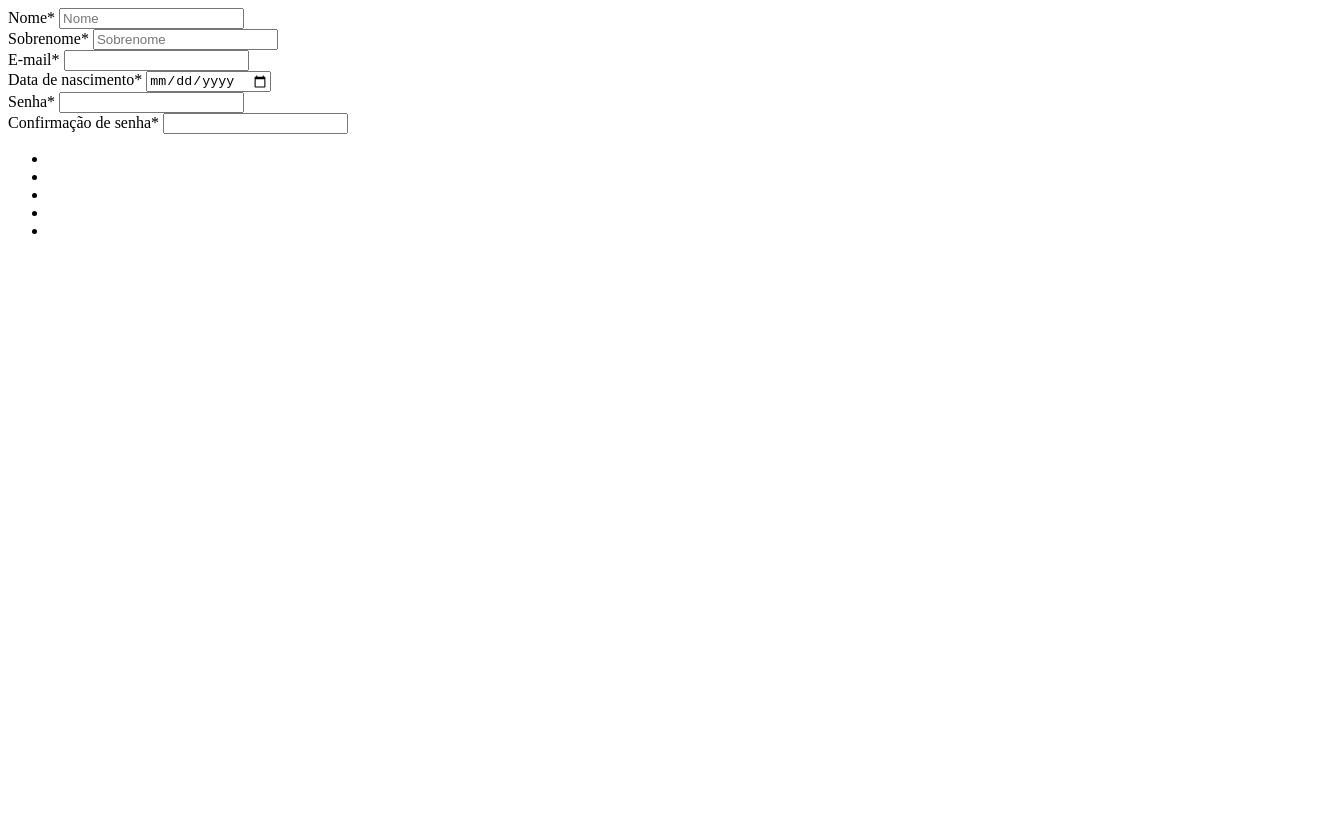
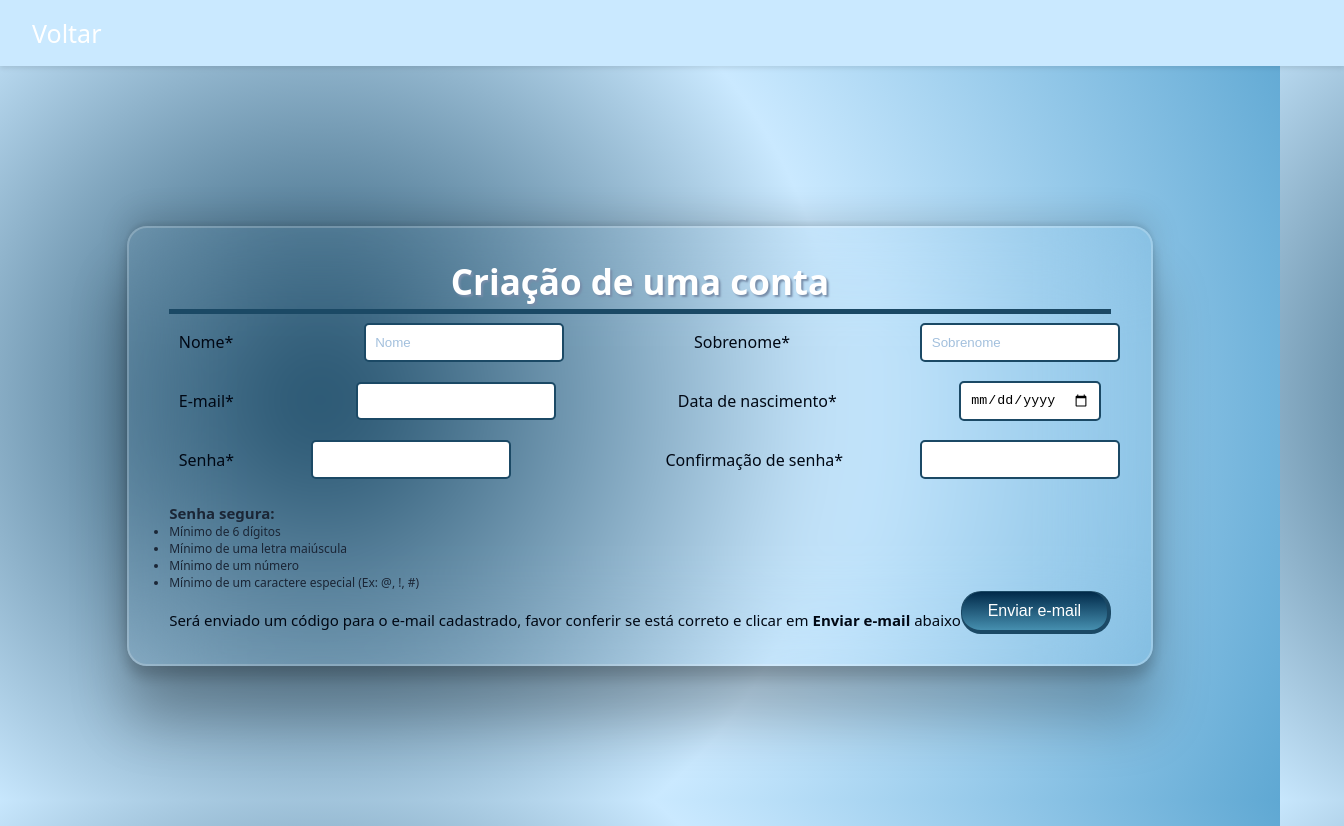
Before and after one commit to MariaFernandaMrqs/P-gina-de-login, a plain HTML site: page criar_conta.html in a window 1280 px wide. Shown: the whole page, 1344 px wide, since content can reach past the window. Before the commit the page ends 800 px from the top, so only its background shows below. Drawn offline with Linux system fonts and the light colour scheme; a web font is replaced by a local one.

Commit message:
atualizações de css e novo arquivo para criação de conta

```diff
--- a/conta.css
+++ b/conta.css
@@ -0,0 +1,139 @@
+@import url('https://fonts.googleapis.com/css2?family=Inter:ital,opsz,wght@0,14..32,100..900;1,14..32,100..900&family=Libertinus+Math&family=Libertinus+Mono&display=swap');
+
+* {
+    margin: 0;
+    padding: 0;
+    box-sizing: 0;
+}
+body{
+    background: radial-gradient(circle at 25%, #1b4965ff, #cae9ffff, #5fa8d3ff);
+    font-family: "Libertinus Math", system-ui;
+    font-style: normal;
+    font-weight: 400;
+    color: #000814;
+    height: 100vh;
+    background-position: 50%;
+    background-size: cover;
+    display: block;
+}
+.barra{
+    background-color: #1b4965ff;
+    width: 100%;
+    height: 5px;
+    margin-top: 4px;
+    align-self: center;
+}
+h1{
+    color:#ffffff;
+    text-align: center;
+    font-size: 35px;
+    text-shadow: 2px 2px 2px #778da9;
+}
+main{
+    display: flex;
+    justify-content: center;
+    align-items: center;
+    flex: row;
+    padding: 20px;
+    height: calc(100vh - 80px);
+}
+form{
+    background-color: transparent;
+    border: 2px solid rgba(255, 255, 255, .2);
+    border-radius: 10px;
+    color: #000814;
+    backdrop-filter: blur(50px);
+    box-shadow: rgba(0, 0, 0, 0.25) 0px 54px 55px, rgba(0, 0, 0, 0.12) 0px -12px 30px, rgba(0, 0, 0, 0.17) 0px 12px 13px, rgba(0, 0, 0, 0.09) 0px -3px 5px;
+    padding: 30px 40px;
+    border-radius: 20px;
+    gap: 10px;
+    outline: none;
+}
+
+p{
+    font-size: 17px;
+    padding-top: 15px;
+}
+input::placeholder{
+    color: #a3c0dd;
+}
+
+input {
+    padding: 0.6rem;
+    border: 2px solid #1b4965ff;
+    outline: none;
+    border-radius: 5px;
+    cursor: pointer;
+}
+.email, .data{
+    gap: 2px;
+    padding: 0.6rem;
+    display: flex;
+    align-items: center;
+    justify-content: space-between;
+}
+
+.senha{
+    gap: 2px;
+    padding: 0.6rem;
+    width: 100%;
+    display: flex;
+    align-items: center;
+    justify-content: space-between;
+}
+.data{
+    width: 40%;
+}
+
+.nome{
+    gap: 2px;
+    width: 100%;
+    padding: 0.6rem;
+    display: flex;
+    align-items: center;
+    justify-content: space-between;
+}
+button{
+    color: #ffffff;
+    font-size: 16px;
+    border-radius: 20px;
+    padding: 10px;
+    align-self: center;
+    width: 150px;
+    border: 1px solid #1b4965ff;
+    background-image: linear-gradient(#012a4a, #468faf);
+    border-right-width: 4px;
+    border-bottom-width: 4px;
+    font-weight: 400;
+    cursor: pointer;
+}
+.botao{
+    display: flex;
+    justify-content: center;
+    align-items: center;
+}
+header{
+    padding: 1rem 2rem;
+    background-color: #cae9ffff;
+    text-align: left;
+    display: flex;
+    align-self: center;
+    justify-self: flex-start;
+    position: fixed/top;
+    box-shadow: 0 2px 5px rgba(0, 0, 0, 0.1);
+    width: 100%;
+}
+.voltar{
+    color: #ffffff;
+    text-decoration: none;
+    font-weight: 400;
+    font-size: 25px;
+}
+.regra{
+    text-align: left;
+    color: #1b2636;
+    font-size: 12px;
+}
+p{
+    font-size: 15px;
+}
--- a/criar_conta.html
+++ b/criar_conta.html
@@ -1,44 +1,63 @@
 <!DOCTYPE html>
 <html lang="pt-br">
+
 <head>
     <meta charset="UTF-8">
     <meta name="viewport" content="width=device-width, initial-scale=1.0">
     <link rel="stylesheet" href="conta.css">
     <title>Criação de conta</title>
 </head>
-<body> <!--nome, sobrenome, e-mail, data, senha, confirmação de senha-->
+
+<body>
+    <header>
+        <div>
+            <a class="voltar" href="index.html">Voltar</a>
+        </div>
+    </header> <!--nome, sobrenome, e-mail, data, senha, confirmação de senha-->
+    <main>
         <form>
-        <div>
+            <div class="criar">
+                <h1>Criação de uma conta</h1>
+                <div class="barra"></div>
+            </div>
+            <div class="campo">
+                <div class="nome">
                     <label for="nome">Nome*</label>
                     <input type="text" name="nome" id="nome" placeholder="Nome">
-        </div>
-        <div>
+
                     <label for="nome2">Sobrenome*</label>
                     <input type="text" name="nome2" id="nome2" placeholder="Sobrenome">
                 </div>
-        <div>
+                <d class="email" class="data">
                     <label for="email">E-mail*</label>
                     <input type="email" name="email" id="email">
-        </div>
-        <div>
+
                     <label for="data">Data de nascimento*</label>
                     <input type="date" name="data" id="data">
                 </div>
-        <div>
+                <div class="senha">
                     <label for="senha">Senha*</label>
                     <input type="password" name="senha" id="senha"><br>
                     <label for="senha2">Confirmação de senha*</label>
                     <input type="password" name="senha2" id="senha2">
                 </div>
-        <div> <!---->
+            </div>
+            <div class="regra">
+                <p><strong>Senha segura:</strong></p> <!--regras-->
                 <ul>
-                <li></li>
-                <li></li>
-                <li></li>
-                <li></li>
-                <li></li>
+                    <li>Mínimo de 6 dígitos</li>
+                    <li>Mínimo de uma letra maiúscula</li>
+                    <li>Mínimo de um número</li>
+                    <li>Mínimo de um caractere especial (Ex: @, !, #)</li>
                 </ul>
             </div>
+            <div class="botao">
+                <p>Será enviado um código para o e-mail cadastrado, favor conferir se está correto e clicar em
+                    <strong>Enviar e-mail</strong> abaixo</p>
+                <button>Enviar e-mail</button>
+            </div>
         </form>
+    </main>
 </body>
+
 </html>
--- a/senha.css
+++ b/senha.css
@@ -41,7 +41,6 @@ form{
     flex-direction: column;
     gap: 25px;
     outline: none;
-
 }
 h1{
     font-size: 30px;
--- a/style.css
+++ b/style.css
@@ -22,14 +22,21 @@ body {
     background-position: 50%; /*centraliza a imagem*/
 }
 h1 {
-    font-size: 30px;
+    color:#ffffff;
+    text-align: center;
+    font-size: 40px;
     text-shadow: 2px 2px 2px #778da9;
 }
 
 form {
-    background-color: #dee2e6;
-    padding: 50px;
-    border-radius: 30px;
+    background-color: transparent;
+    border: 2px solid rgba(255, 255, 255, 0.2);
+    border-radius: 10px;
+    color: #000814;
+    backdrop-filter: blur(50px);
+    box-shadow: rgba(0, 0, 0, 0.25) 0px 54px 55px, rgba(0, 0, 0, 0.12) 0px -12px 30px, rgba(0, 0, 0, 0.17) 0px 12px 13px, rgba(0, 0, 0, 0.09) 0px -3px 5px;
+    padding: 30px 40px;
+    border-radius: 20px;
     display: flex;
     flex-direction: column;
     gap: 25px;
@@ -37,12 +44,13 @@ form {
 }
 
 input::placeholder {
-    color: #a3c0dd;
+    color: #2f5376;
 }
 
 .barra {
     background-color: #1b4965ff;
-    width: 210px;
+    align-self: center;
+    width: 100%;
     /* largura */
     height: 5px;
     /*altura*/
@@ -80,12 +88,11 @@ button {
     background-image: linear-gradient(#012a4a, #468faf);
     padding: 10px;
     align-self: center;
-    width: 160px;
+    width: 200px;
     border: solid 1px #1b4965ff;
     border-right-width: 4px;
     border-bottom-width: 4px;
-    text-transform: uppercase;
-    font-weight: 500;
+    font-weight: 400;
 }
 
 input[type="email"],
@@ -115,10 +122,7 @@ a{
     text-align: center;
     font-size: 15px;
 }
-.obrigatório{
-    font-size: 12px;
-    text-align: left;
-}
+
 
 
 
```
Also changed, not shown: index.html (+10 -10 lines). Lines whose indentation alone changed are shown as unchanged.
